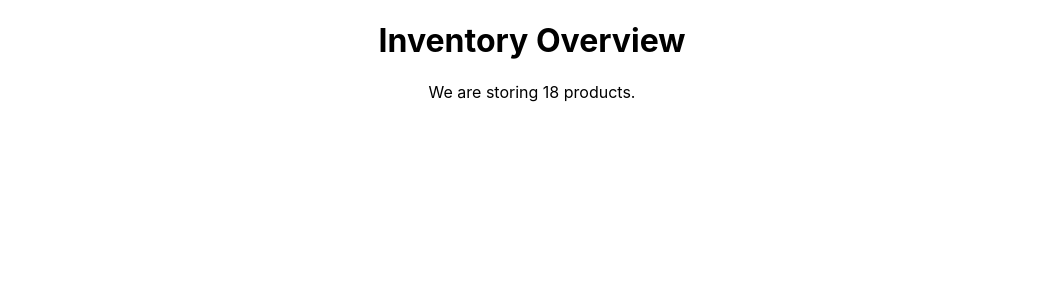
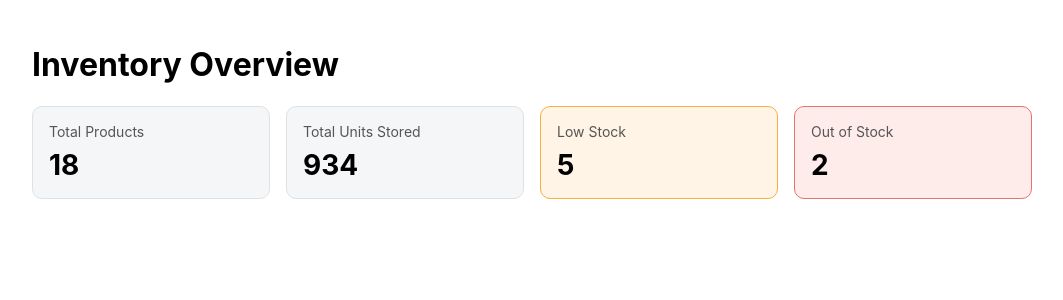
Before and after one commit to mthinzar/C304-CA1, a React (Create React App) app: page / in a window 1280 px wide. Shown: the top 300 px of the page, without its empty margins (108-1171 px from the left). Built offline with nearby package versions, Linux system fonts and the light colour scheme.

Commit message:
Add summary cards to inventory overview

```diff
--- /dev/null
+++ b/src/components/Inventory.css
@@ -0,0 +1,43 @@
+.inventory-page {
+  max-width: 1000px;
+  margin: 0 auto;
+  padding: 24px;
+  text-align: left;
+}
+
+.summary-row {
+  display: flex;
+  gap: 16px;
+  flex-wrap: wrap;
+}
+
+.summary-card {
+  flex: 1;
+  min-width: 180px;
+  padding: 16px;
+  border-radius: 10px;
+  background: #f4f6f8;
+  border: 1px solid #dde2e7;
+}
+
+.summary-label {
+  margin: 0;
+  font-size: 14px;
+  color: #555;
+}
+
+.summary-value {
+  margin: 8px 0 0;
+  font-size: 28px;
+  font-weight: bold;
+}
+
+.summary-card.orange {
+  background: #fff4e5;
+  border-color: #f5b041;
+}
+
+.summary-card.red {
+  background: #fdecea;
+  border-color: #e57373;
+}
--- a/src/components/InventoryOverviewPage.js
+++ b/src/components/InventoryOverviewPage.js
@@ -1,10 +1,35 @@
-function InventoryOverviewPage({products}) {
-    return(
-        <div>
-            <h1>Inventory Overview</h1>
-            <p>We are storing {products.length} products. </p>
-        </div>
-    );
+import SummaryCard from "./SummaryCard";
+import { getStockStatus } from "../data";
+import "./Inventory.css";
+
+function InventoryOverviewPage({ products }) {
+  const totalProducts = products.length;
+
+  const totalUnits = products.reduce(
+    (acc, product) => acc + product.quantity,
+    0
+  );
+
+  const lowStockCount = products.filter(
+    (product) => getStockStatus(product) === "Low Stock"
+  ).length;
+
+  const outOfStockCount = products.filter(
+    (product) => getStockStatus(product) === "Out of Stock"
+  ).length;
+
+  return (
+    <div className="inventory-page">
+      <h1>Inventory Overview</h1>
+
+      <div className="summary-row">
+        <SummaryCard label="Total Products" value={totalProducts} />
+        <SummaryCard label="Total Units Stored" value={totalUnits} />
+        <SummaryCard label="Low Stock" value={lowStockCount} color="orange" />
+        <SummaryCard label="Out of Stock" value={outOfStockCount} color="red" />
+      </div>
+    </div>
+  );
 }
 
 export default InventoryOverviewPage;
--- /dev/null
+++ b/src/components/SummaryCard.js
@@ -0,0 +1,10 @@
+function SummaryCard({ label, value, color = "default" }) {
+  return (
+    <div className={"summary-card " + color}>
+      <p className="summary-label">{label}</p>
+      <p className="summary-value">{value}</p>
+    </div>
+  );
+}
+
+export default SummaryCard;
```
